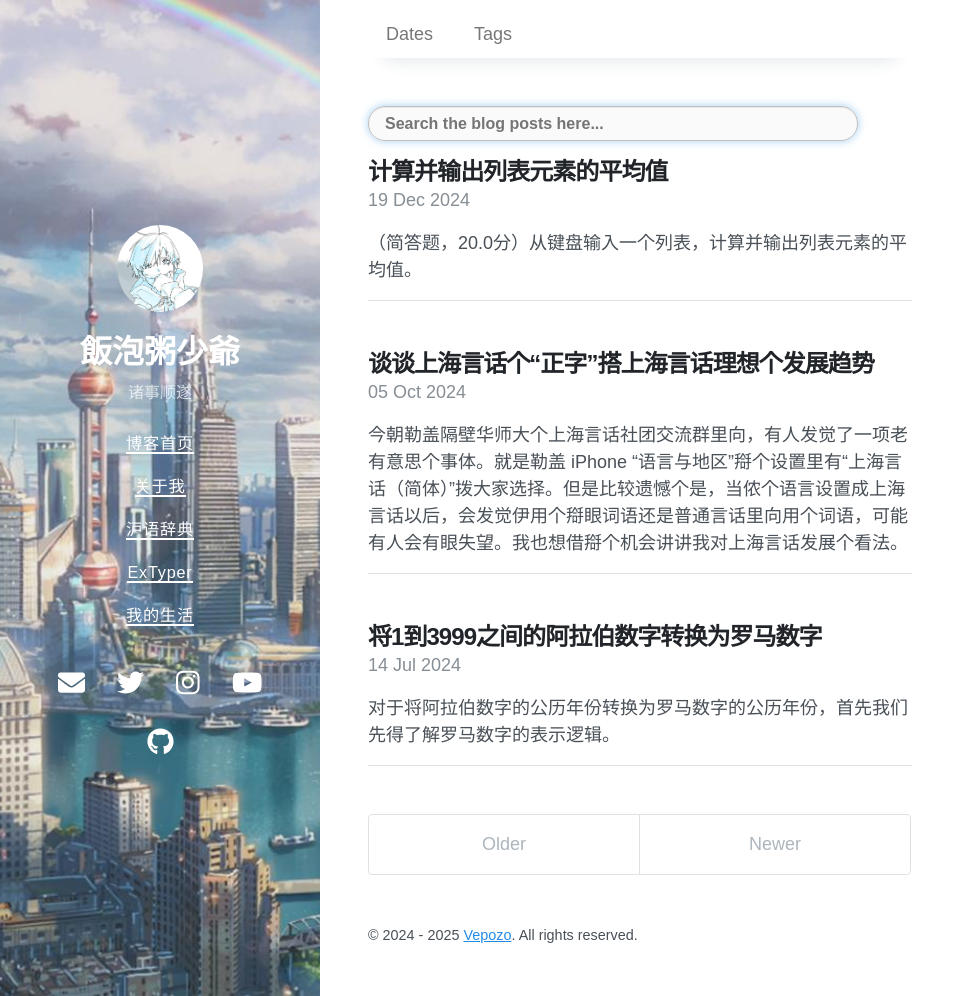
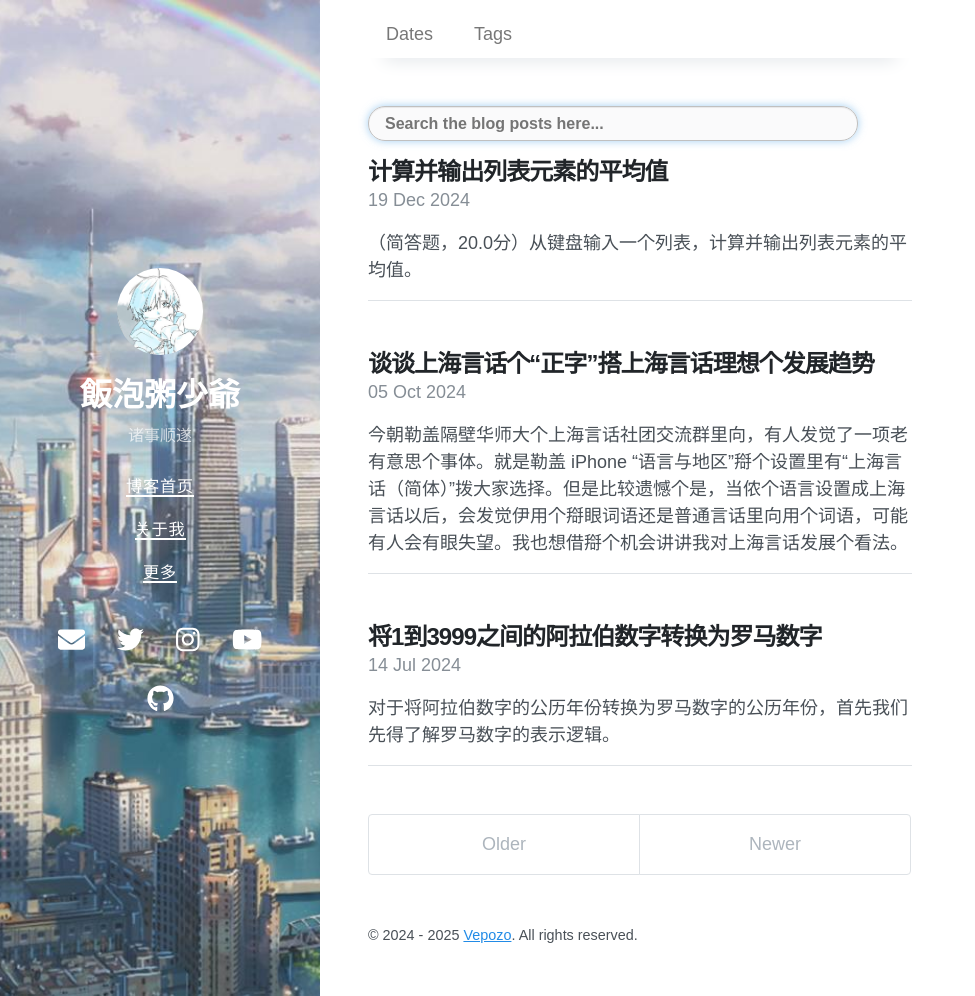
Before and after one commit to sugoijosephhan/sugoijosephhan.github.io, a Jekyll site: the page built from index.html, in a window 1280 px wide and 996 px high. Shown: the whole window, without its empty margins (0-975 px from the left). Built offline with Jekyll 4.4.1, drawn with Linux system fonts in a browser that asks for light colours; nearby versions of some CDN libraries; the list of posts is cut into pages by our own code.

Commit message:
2025/03/18/12:45 - Modified the contents.

```diff
--- a/_data/navigation.yml
+++ b/_data/navigation.yml
@@ -2,9 +2,5 @@
   url: /
 - title: 关于我
   url: /about
-- title: 沪语辞典
-  url: /shanghainese
-- title: ExTyper
-  url: /extyper
-- title: 我的生活
-  url: https://blog.vepozo.com
+- title: 更多
+  url: /more
```
Also changed, not shown: more.md (added, +9 -0 lines).
